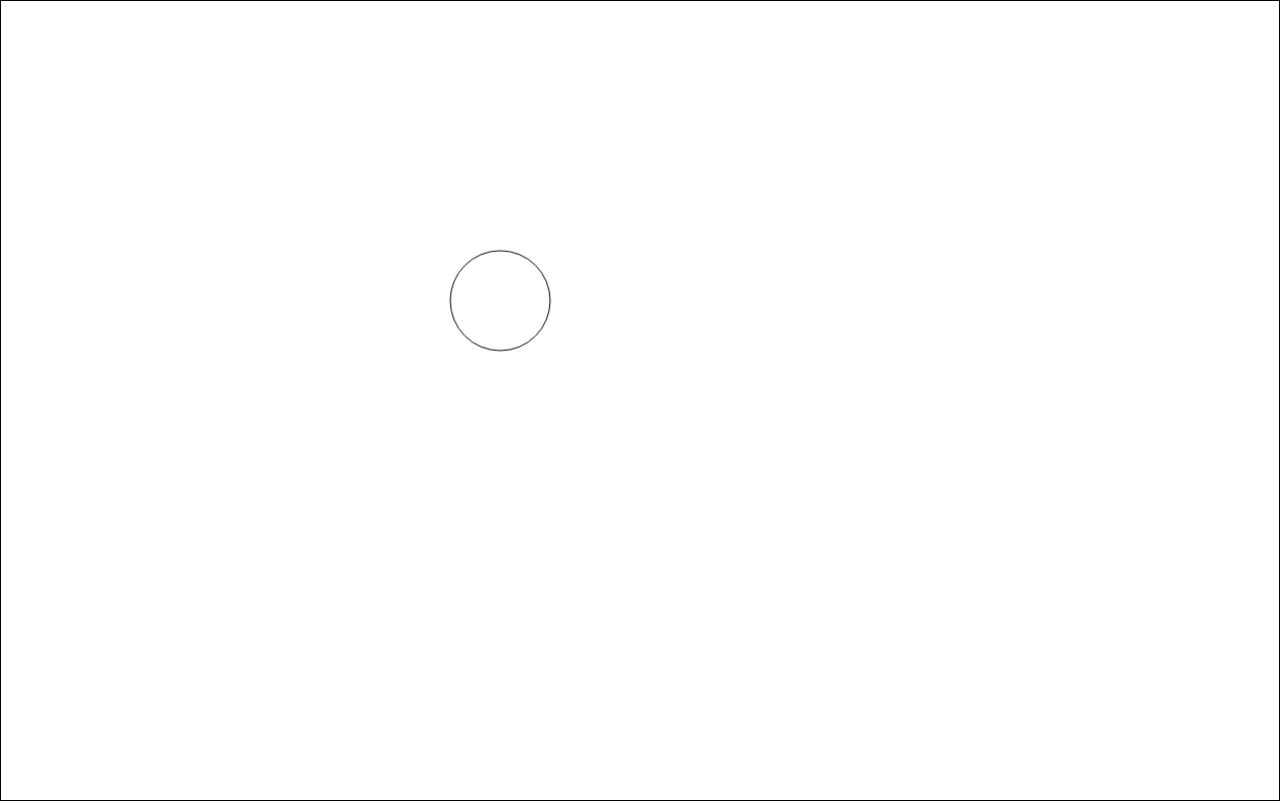
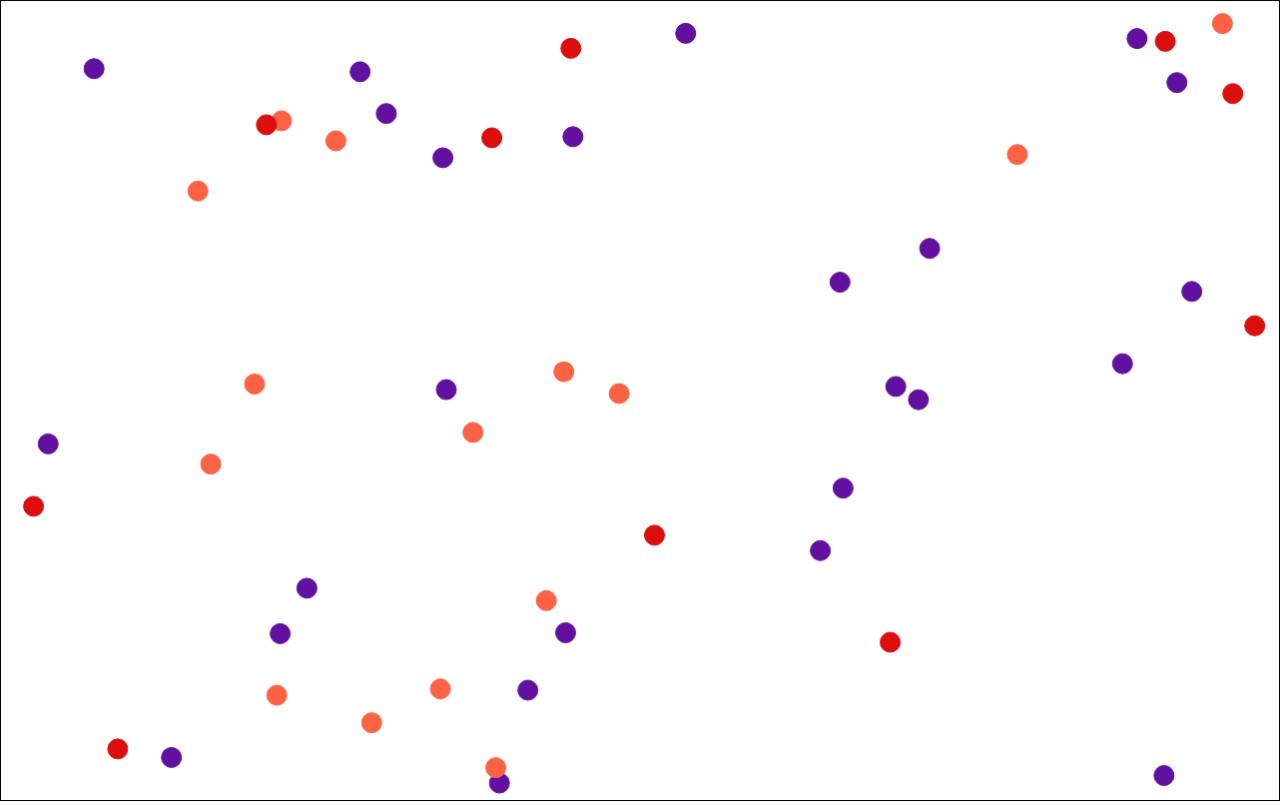
Before and after one commit to sankalpaacharya/canvas-gravity, a plain HTML site: page index.html in a window 1280 px wide. Drawn offline with Linux system fonts and the light colour scheme.

Commit message:
randomize circles

```diff
--- /dev/null
+++ b/basic.js
@@ -0,0 +1,65 @@
+let canvas = document.querySelector("canvas");
+
+canvas.width = window.innerWidth;
+canvas.height = window.innerHeight;
+
+let c = canvas.getContext("2d");
+
+function Circle(x, y, dx, dy, speed) {
+  this.x = x;
+  this.y = y;
+  this.dx = dx;
+  this.dy = dy;
+  this.speed = speed;
+  this.radius = 10;
+  this.colors = ["#62109F", "#DC0E0E", "#FE6244"];
+
+  const color = this.colors[Math.floor(Math.random() * this.colors.length)];
+  this.draw = function () {
+    c.beginPath();
+    c.arc(this.x, this.y, this.radius, 0, Math.PI * 2);
+    c.strokeStyle = color;
+    c.fillStyle = color;
+    c.fill();
+    c.stroke();
+  };
+
+  this.update = function () {
+    if (this.x + this.radius > window.innerWidth || this.x - this.radius < 0) {
+      this.dx = -this.dx;
+    }
+    if (this.y + this.radius > window.innerHeight || this.y - this.radius < 0) {
+      this.dy = -this.dy;
+    }
+
+    this.x += this.dx * this.speed;
+    this.y += this.dy * this.speed;
+
+    this.draw();
+  };
+}
+
+let numberOfCircle = 50;
+let circles = [];
+
+for (let i = 0; i < numberOfCircle; i++) {
+  let x = Math.random() * (window.innerWidth - 100) + 50;
+  let y = Math.random() * (window.innerHeight - 100) + 50;
+  let dx = (Math.random() - 0.5) * 2;
+  let dy = (Math.random() - 0.5) * 2;
+  let speed = 5;
+  let circle = new Circle(x, y, dx, dy, speed);
+  circles.push(circle);
+}
+
+function animate() {
+  c.clearRect(0, 0, canvas.width, canvas.height);
+
+  for (let circle of circles) {
+    circle.update();
+  }
+
+  requestAnimationFrame(animate);
+}
+
+animate();
--- a/index.html
+++ b/index.html
@@ -25,7 +25,7 @@
     <canvas></canvas>
 
 
-    <script src="index.js"></script>
+    <script src="basic.js"></script>
 </body>
 
 </html>
--- a/index.js
+++ /dev/null
@@ -1,55 +0,0 @@
-let canvas  = document.querySelector("canvas")
-
-canvas.width = window.innerWidth
-canvas.height = window.innerHeight
-
-
-let c = canvas.getContext("2d")
-
-// c.fillRect(100,100,100,100)
-// c.fillRect(400,100,100,100)
-// c.fillRect(300,400,100,100)
-
-
-// Line
-// c.beginPath()
-// c.moveTo(50, 50)
-// // c.moveTo(50, 50)
-// c.lineTo(550,50)
-// c.lineTo(300,300)
-// c.lineTo(50,50)
-// c.strokeStyle = "red"
-// c.stroke()
-
-// c.beginPath()
-// c.arc(300,500,50,0,Math.PI*2)
-// c.stroke()
-
-
-// for(let i=0;i<100;i++){
-//     c.beginPath()
-//     var x = Math.random() * window.innerWidth
-//     var y = Math.random() * window.innerHeight
-//     c.arc(x,y,50,0,Math.PI*2)
-//     console.log("sankalpa acharya");
-//     c.stroke()
-// }
-
-
-// c.beginPath()
-// c.arc(200,300,50,0,Math.PI*2)
-// c.stroke()
-let x = 200
-let y = 300
-
-
-function animate(){
-    c.clearRect(0, 0, canvas.width, canvas.height)
-    c.beginPath()
-    c.arc(x,y,50,0,Math.PI*2)
-    x++
-    c.stroke()
-    requestAnimationFrame(animate)
-}
-
-animate()
```
